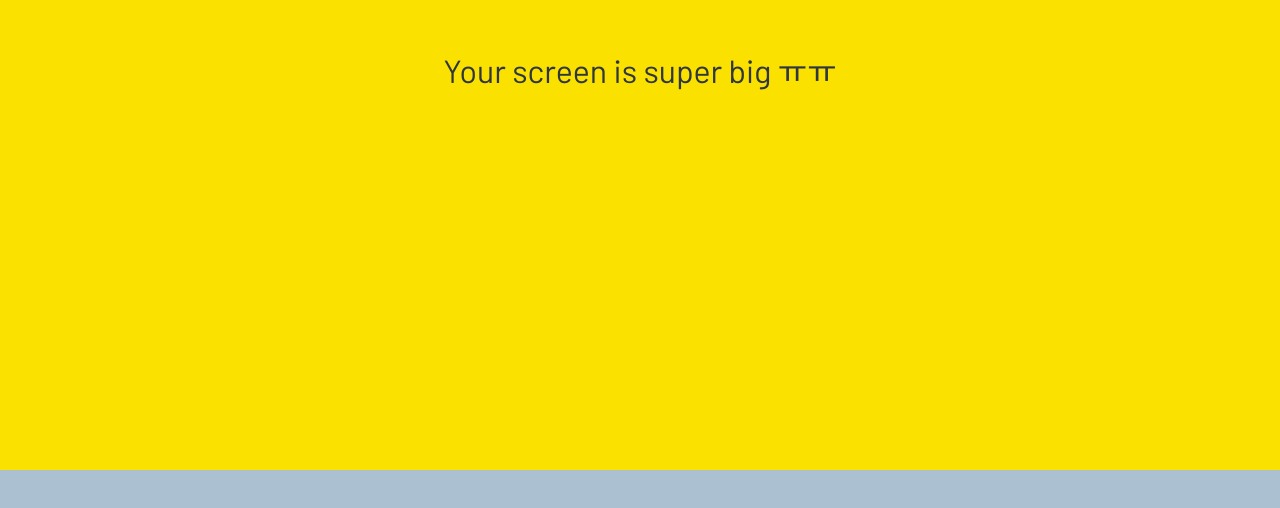
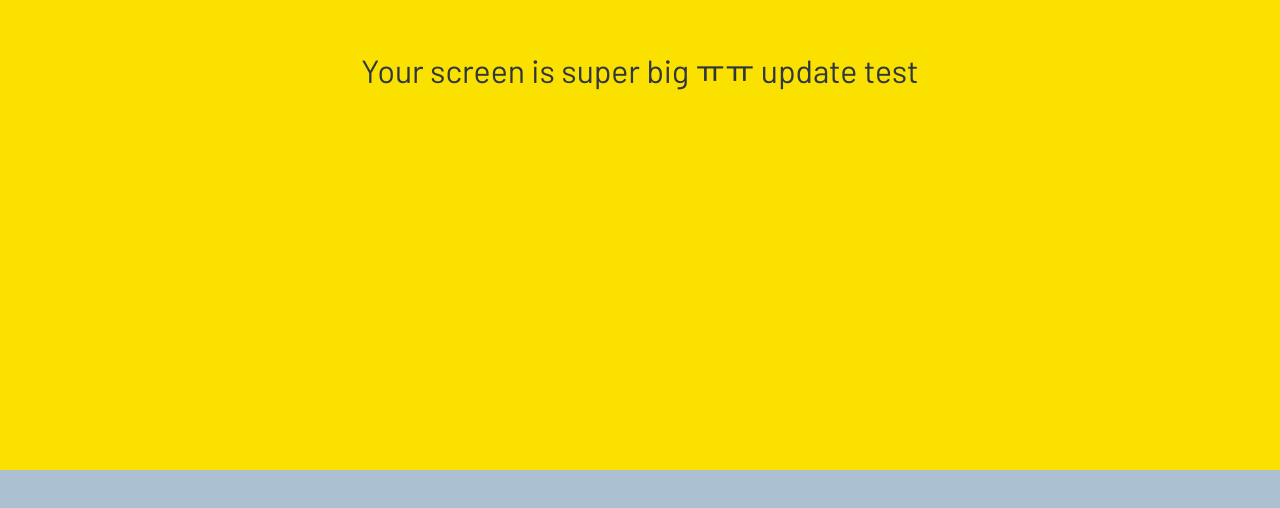
Before and after one commit to JYFreeman/kokoa-clone-2023, a plain HTML site: page chat.html in a window 1280 px wide. Shown: the part 330-838 px from the top of the page. Drawn offline with Linux system fonts and the light colour scheme; a web font is replaced by a local one.

Commit message:
update test

```diff
--- a/chat.html
+++ b/chat.html
@@ -77,7 +77,7 @@
     </form>
 
     <div id="no-mobile">
-      <span>Your screen is super big ㅠㅠ</span>
+      <span>Your screen is super big ㅠㅠ update test</span>
     </div>
 
     <script
```
